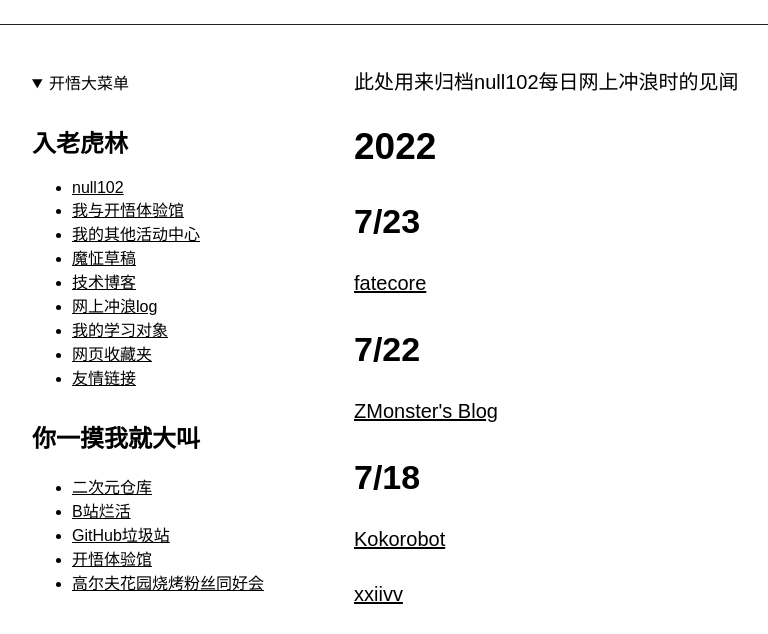
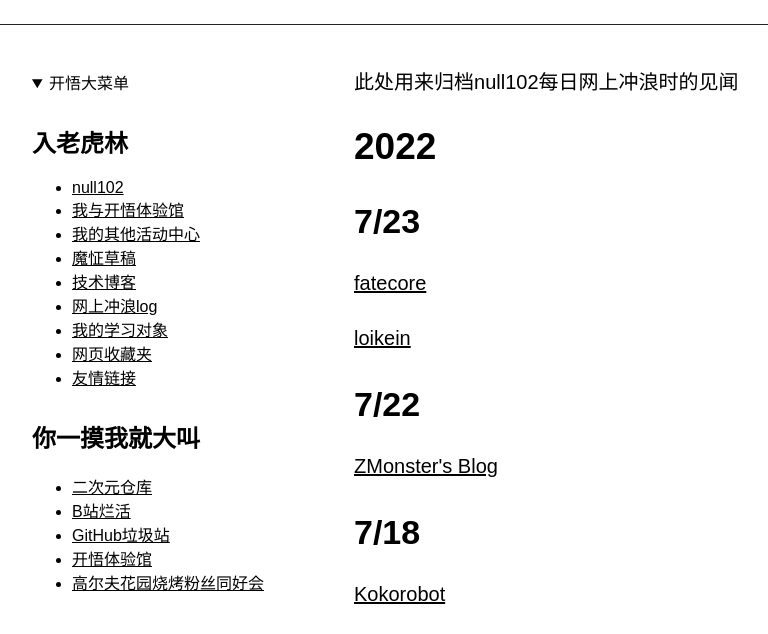
Before and after one commit to null102/null102.github.io, a plain HTML site: page forest/surflog.html in a window 1280 px wide. Shown: the part 140-774 px from the top of the page, without its empty margins (13-781 px from the left). Drawn offline with Linux system fonts and the light colour scheme.

Commit message:
Update surflog.html

```diff
--- a/forest/surflog.html
+++ b/forest/surflog.html
@@ -78,6 +78,7 @@
       <h2>2022</h2>
         <h3>7/23</h3>
         <p><a href="http://fatecore.com/", target="_blank">fatecore</a></p>
+        <p><a href="https://loikein.one/", target="_blank">loikein</a></p>
         <h3>7/22</h3>
         <p><a href="https://www.zmonster.me/", target="_blank">ZMonster's Blog</a></p>
         <h3>7/18</h3>
```
